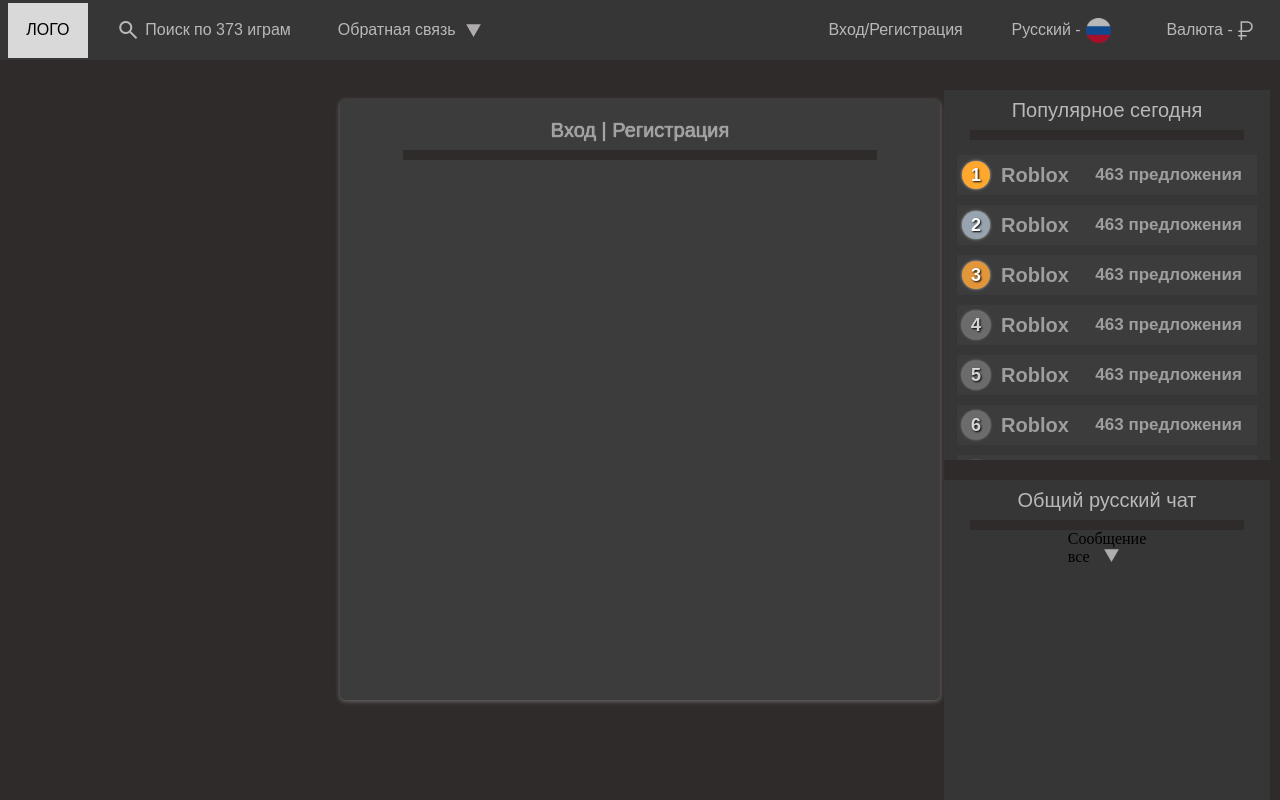
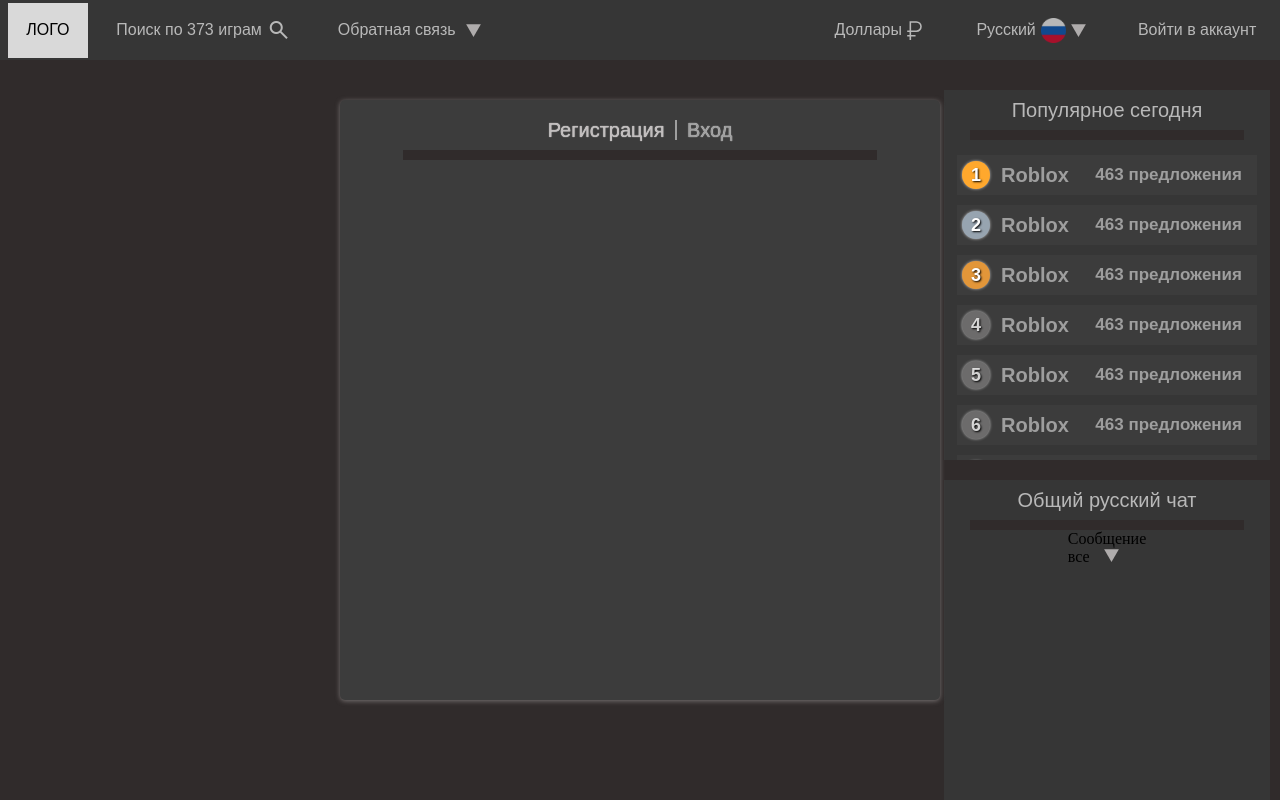
Before and after one commit to smash3367/project1, a plain HTML site: page index.html in a window 1280 px wide. Drawn offline with nearby package versions, Linux system fonts and the light colour scheme.

Commit message:
Update index.html

```diff
--- a/index.html
+++ b/index.html
@@ -8,14 +8,14 @@
     <link rel="stylesheet" href="https://fonts.googleapis.com/css2?family=Material+Symbols+Outlined:opsz,wght,FILL,GRAD@48,400,0,0"/>
 </head>
 <body>
-
     <header>
         <div class="header-logo">ЛОГО</div>
         <div class="header-search">
-            <span style="margin-right: 5px;" class="material-symbols-outlined">
+            Поиск по 373 играм
+            <span style="margin-left: 5px;" class="material-symbols-outlined">
                 search
             </span>
-            Поиск по 373 играм
+
         </div>
         <div class="header-callback">
             Обратная связь
@@ -24,14 +24,20 @@
             </svg>
         </div>
         <div class="header-void"></div>
-        <div class="header-account">Вход/Регистрация</div>
+        <div class="header-value">
+            Доллары
+            <svg xmlns="http://www.w3.org/2000/svg" height="31" viewBox="0 -960 960 960" width="25"><path d="M290-120v-130h-90v-60h90v-110h-90v-60h90v-360h260q87.818 0 148.909 61.128Q760-717.744 760-629.872T698.909-481Q637.818-420 550-420H350v110h170v60H350v130h-60Zm60-360h200q63 0 106.5-43.5T700-630q0-63-43.5-106.5T550-780H350v300Z"/></svg>
+        </div>
+
         <div class="header-language">
-            Русский -
-            <img src="rus.png" alt="нинаю">
+            Русский
+            <img style = "margin-left: 5px;" src="rus.png" alt="нинаю">
+            <svg style="margin-left: 5px;" width="15" height="13" viewBox="0 0 15 13" fill="none" xmlns="http://www.w3.org/2000/svg">
+                <path d="M7.5 13L14.8612 0.25H0.138784L7.5 13Z" fill="#AFACAC"/>
+            </svg>
         </div>
-        <div class="header-value">
-            Валюта -
-            <svg xmlns="http://www.w3.org/2000/svg" height="31" viewBox="0 -960 960 960" width="25"><path d="M290-120v-130h-90v-60h90v-110h-90v-60h90v-360h260q87.818 0 148.909 61.128Q760-717.744 760-629.872T698.909-481Q637.818-420 550-420H350v110h170v60H350v130h-60Zm60-360h200q63 0 106.5-43.5T700-630q0-63-43.5-106.5T550-780H350v300Z"/></svg>
+        <div class="header-account">
+            <div class="header-account-login">Войти в аккаунт</div>
         </div>
     </header>
     <main>
@@ -99,7 +105,11 @@
         </div>
         <div class="body-brightness"></div>
         <div class="body-registration">
-            <div class="body-registration-text">Вход | Регистрация</div>
+            <div class="body-registration-text">
+                <div class="body-registration-text-registration">Регистрация</div>
+                <div class="body-registration-text-line"></div>
+                <div class="body-registration-text-login">Вход</div>
+            </div>
             <div class="body-registration-line"></div>
         </div>
     </main>
```
